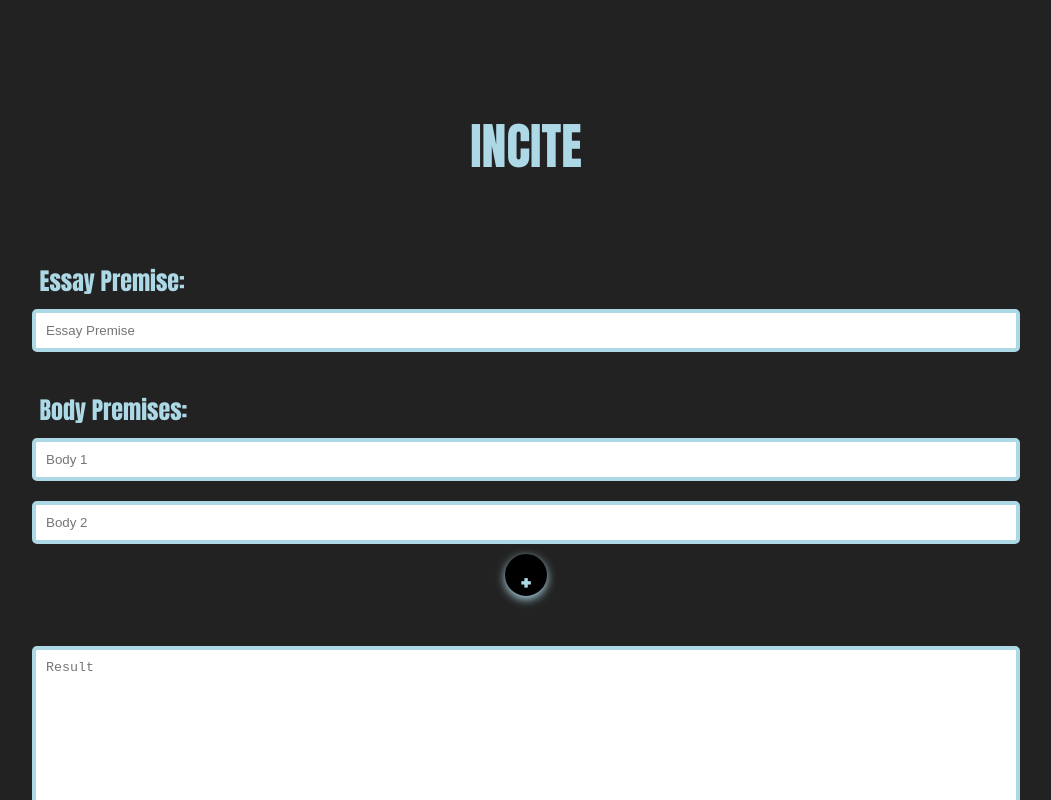
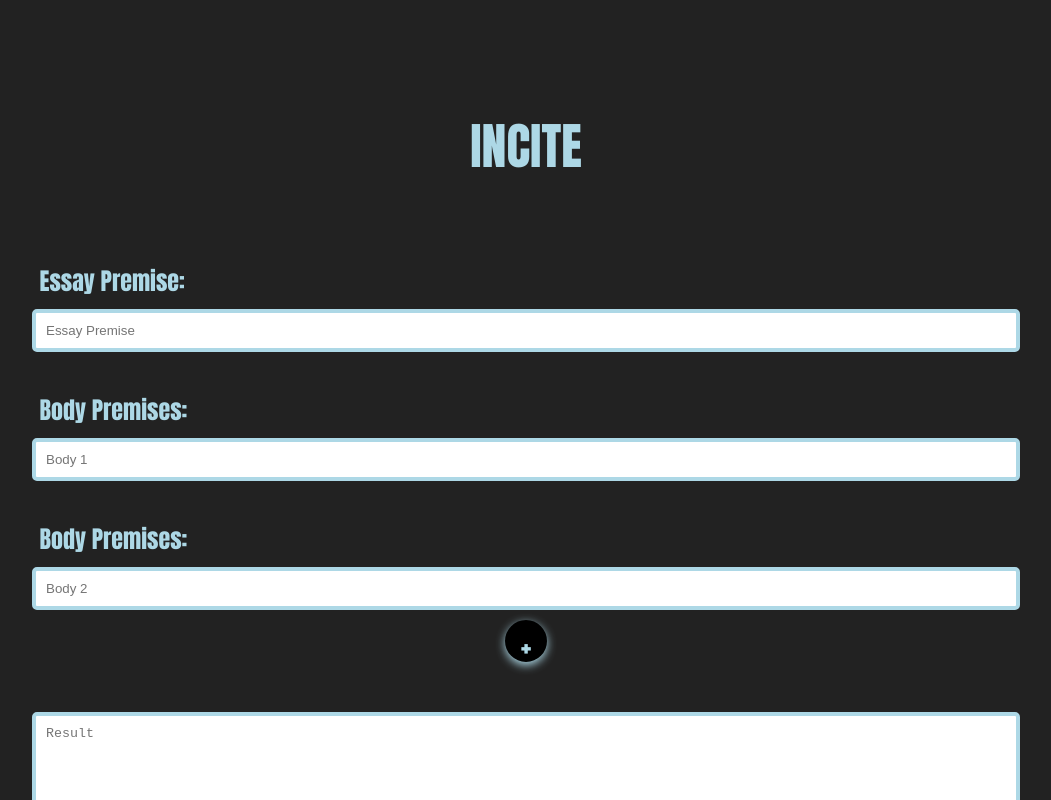
Before and after one commit to BigadG/Incite, a React (Vite) app in the folder client/: page / in a window 1280 px wide. Shown: the top 800 px of the page, without its empty margins (122-1173 px from the left). Built offline with nearby package versions, Linux system fonts and the light colour scheme.

Commit message:
Add props to ResultTextArea.jsx to resolve ESLint issues

```diff
--- a/client/package.json
+++ b/client/package.json
@@ -15,6 +15,7 @@
     "axios": "^1.6.2",
     "dompurify": "^3.0.8",
     "openai": "^4.24.1",
+    "prop-types": "^15.8.1",
     "query-string": "^8.2.0",
     "react": "^18.2.0",
     "react-dom": "^18.2.0"
--- a/client/src/components/InputField.jsx
+++ b/client/src/components/InputField.jsx
@@ -1,11 +1,13 @@
+import PropTypes from 'prop-types';
+
 function InputField({ index, value, handleChange }) {
     return (
-    <div key={`input-wrapper-${index}`}>
+      <div>
         {index === 0 ? (
           <label htmlFor="premise">Essay Premise:</label>
-      ) : index === 1 ? (
+        ) : (
           <label htmlFor={`input${index}-Id`}>Body Premises:</label>
-      ) : null}
+        )}
         <input
           type="text"
           className="textbox"
@@ -19,12 +21,10 @@ function InputField({ index, value, handleChange }) {
     );
 }
 
-export default InputField;
-
-import PropTypes from 'prop-types';
-
 InputField.propTypes = {
   index: PropTypes.number.isRequired,
   value: PropTypes.string.isRequired,
   handleChange: PropTypes.func.isRequired,
 };
+
+export default InputField;
--- a/client/src/components/ResultTextArea.jsx
+++ b/client/src/components/ResultTextArea.jsx
@@ -1,14 +1,27 @@
+import PropTypes from 'prop-types';
+
 function ResultTextArea({ isLoading, loadingText, result }) {
     return (
       <textarea
         name="result"
         className="textbox"
         id="result"
-        placeholder={isLoading ? '' : 'Result'}
+        placeholder={isLoading ? loadingText : 'Result'}
         value={isLoading ? loadingText : result}
         readOnly
       />
     );
-  }
+}
 
-  export default ResultTextArea;
+ResultTextArea.propTypes = {
+    isLoading: PropTypes.bool.isRequired,
+    loadingText: PropTypes.string,
+    result: PropTypes.string
+};
+
+ResultTextArea.defaultProps = {
+    loadingText: '',
+    result: ''
+};
+
+export default ResultTextArea;
```
Also changed, not shown: 2 other files (tests, documents, lock files or other folders). Lines whose indentation alone changed are shown as unchanged.
